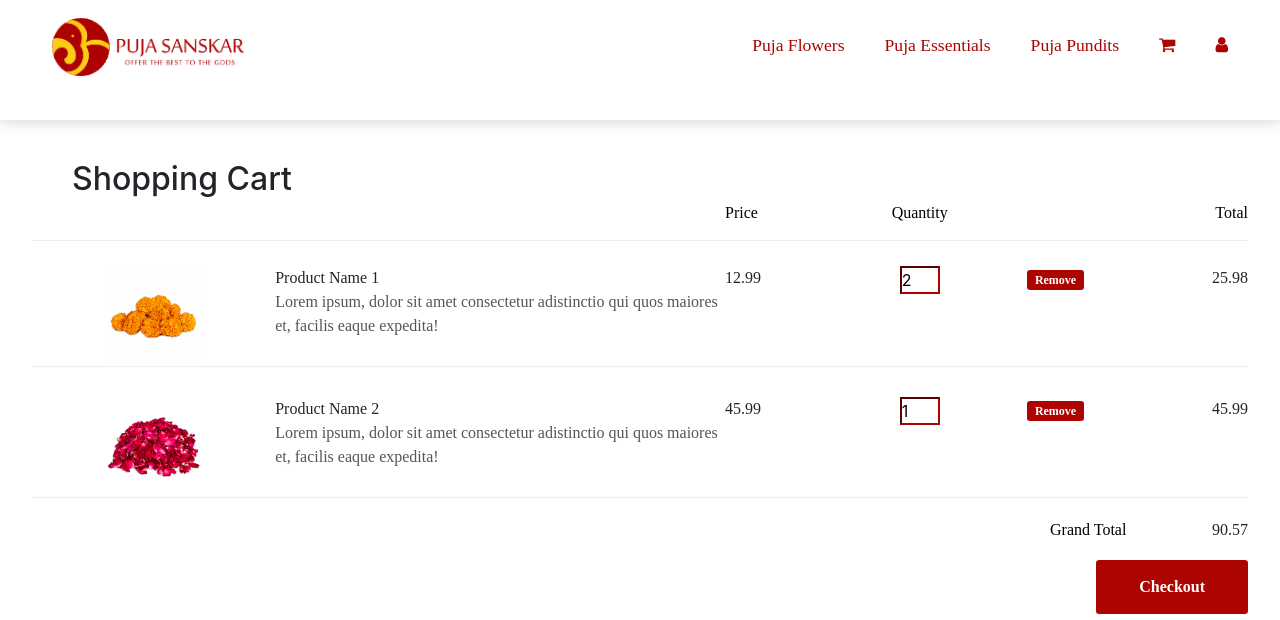
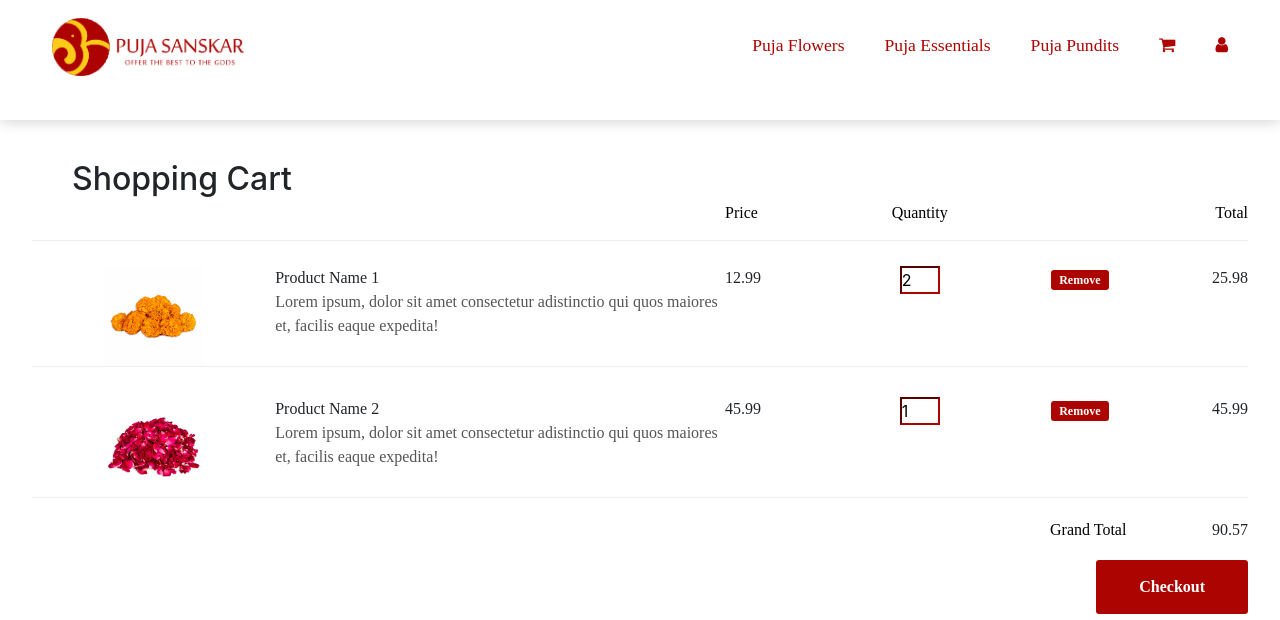
Before and after one commit to Shrirama-Upadhya-A/poojas-final, a PHP site: page /cart.html in a window 1280 px wide. Shown: the top 620 px of the page. Run offline with PHP 8.4, Linux system fonts and the light colour scheme; some libraries are stand-ins or nearby versions; some web fonts are replaced.

Commit message:
Update cart.css

```diff
--- a/css/cart.css
+++ b/css/cart.css
@@ -341,13 +341,13 @@ a {
 .product-removal {
     float: left;
     text-align: center;
-    width: 12%;
+    width: 16%;
 }
 
 .product-line-price {
     float: left;
     font-family: bfont;
-    width: 9%;
+    width: 5%;
     text-align: right;
 }
 
```
